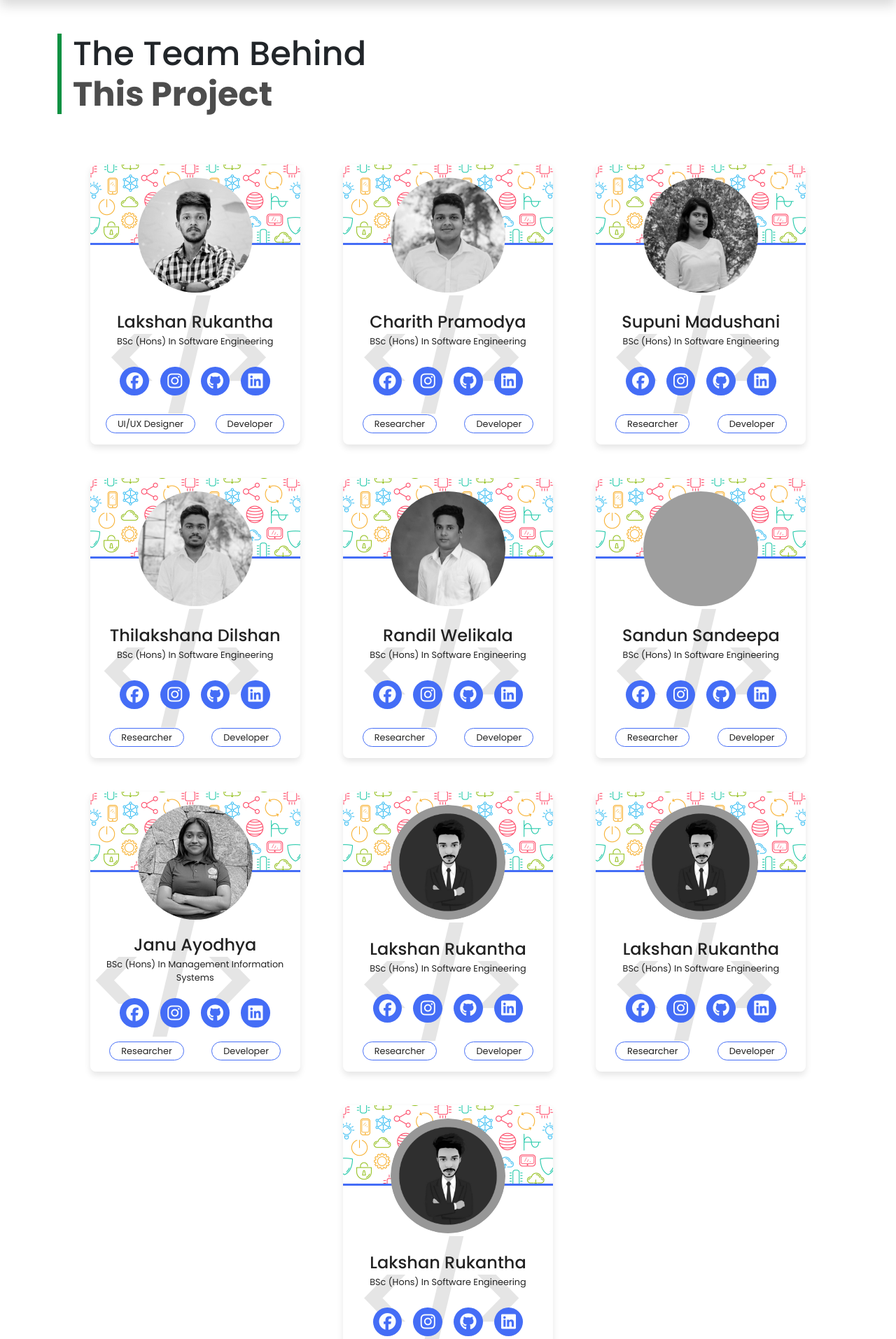
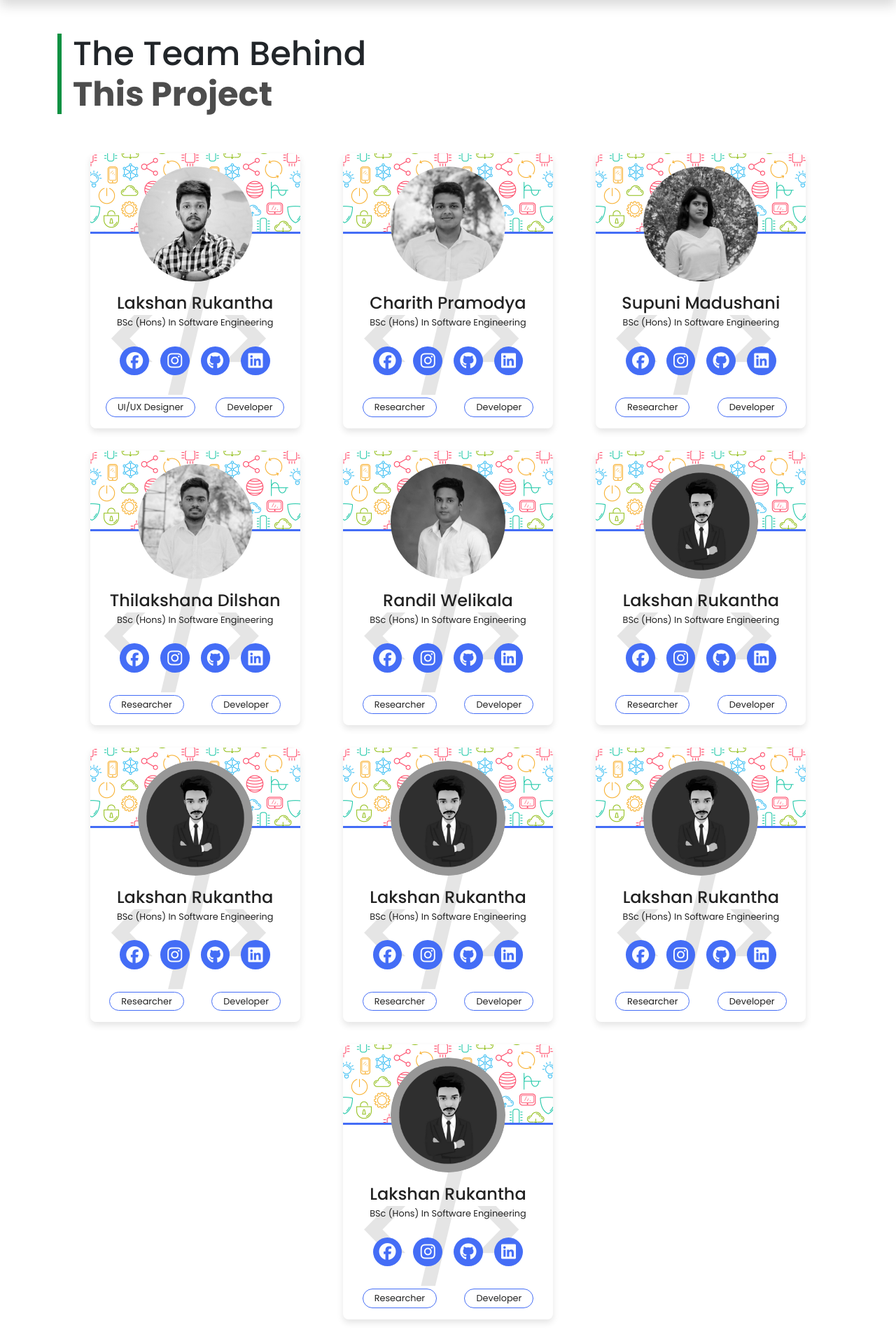
Before and after one commit to LakshanRukantha/CeylonJobSeeker, a PHP site: page /about.html in a window 1280 px wide. Shown: the part 59-1972 px from the top of the page at 70% size. Run offline with PHP 8.4, Linux system fonts and the light colour scheme; some libraries are stand-ins or nearby versions; grey boxes are pictures that could not be loaded.

Commit message:
Revert "change"
This reverts commit 1bac6acbef8fd4b946dc5be32ae2f858f6886d84, reversing
changes made to 3378b3a900383ff8fbcb1dd216084dc604eda663.

```diff
--- a/about.html
+++ b/about.html
@@ -73,7 +73,7 @@
         <div class="container developers-section">
           <div class="row">
             <!-- Card 01 Start -->
-            <div class="col-12 col-xl-4 col-md-6 card-item">
+            <div class="col-12 col-lg-4 col-md-6 card-item">
               <div class="profile-card">
                 <div class="image">
                   <img
@@ -112,7 +112,7 @@
             </div>
             <!-- Card 01 End -->
             <!-- Card 02 Start -->
-            <div class="col-12 col-xl-4 col-md-6 card-item">
+            <div class="col-12 col-lg-4 col-md-6 card-item">
               <div class="profile-card">
                 <div class="image">
                   <img
@@ -151,7 +151,7 @@
             </div>
             <!-- Card 02 End -->
             <!-- Card 03 Start -->
-            <div class="col-12 col-xl-4 col-md-6 card-item">
+            <div class="col-12 col-lg-4 col-md-6 card-item">
               <div class="profile-card">
                 <div class="image">
                   <img
@@ -190,7 +190,7 @@
             </div>
             <!-- Card 03 End -->
             <!-- Card 04 Start -->
-            <div class="col-12 col-xl-4 col-md-6 card-item">
+            <div class="col-12 col-lg-4 col-md-6 card-item">
               <div class="profile-card">
                 <div class="image">
                   <img
@@ -229,7 +229,7 @@
             </div>
             <!-- Card 04 End -->
             <!-- Card 05 Start -->
-            <div class="col-12 col-xl-4 col-md-6 card-item">
+            <div class="col-12 col-lg-4 col-md-6 card-item">
               <div class="profile-card">
                 <div class="image">
                   <img
@@ -268,18 +268,18 @@
             </div>
             <!-- Card 05 End -->
             <!-- Card 06 Start -->
-            <div class="col-12 col-xl-4 col-md-6 card-item">
+            <div class="col-12 col-lg-4 col-md-6 card-item">
               <div class="profile-card">
                 <div class="image">
                   <img
-                    src="./assets/images/about/developers/sandun-sandeepa.jpg"
-                    alt="Sandun Sandeepa"
+                    src="./assets/images/about/developers/profile.png"
+                    alt=""
                     class="profile-img"
                   />
                 </div>
                 <div class="text-data">
                   <h1 class="bg-code-tag">&lt;/&gt;</h1>
-                  <span class="name">Sandun Sandeepa</span>
+                  <span class="name">Lakshan Rukantha</span>
                   <span class="sub-title"
                     >BSc (Hons) In Software Engineering</span
                   >
@@ -307,20 +307,20 @@
             </div>
             <!-- Card 06 End -->
             <!-- Card 07 Start -->
-            <div class="col-12 col-xl-4 col-md-6 card-item">
+            <div class="col-12 col-lg-4 col-md-6 card-item">
               <div class="profile-card">
                 <div class="image">
                   <img
-                    src="./assets/images/about/developers/janu-ayodhya.png"
-                    alt="Janu Ayodhya"
+                    src="./assets/images/about/developers/profile.png"
+                    alt=""
                     class="profile-img"
                   />
                 </div>
                 <div class="text-data">
                   <h1 class="bg-code-tag">&lt;/&gt;</h1>
-                  <span class="name">Janu Ayodhya</span>
+                  <span class="name">Lakshan Rukantha</span>
                   <span class="sub-title"
-                    >BSc (Hons) In Management Information Systems</span
+                    >BSc (Hons) In Software Engineering</span
                   >
                 </div>
                 <div class="media-buttons">
@@ -346,7 +346,7 @@
             </div>
             <!-- Card 07 End -->
             <!-- Card 08 Start -->
-            <div class="col-12 col-xl-4 col-md-6 card-item">
+            <div class="col-12 col-lg-4 col-md-6 card-item">
               <div class="profile-card">
                 <div class="image">
                   <img
@@ -385,7 +385,7 @@
             </div>
             <!-- Card 08 End -->
             <!-- Card 09 Start -->
-            <div class="col-12 col-xl-4 col-md-6 card-item">
+            <div class="col-12 col-lg-4 col-md-6 card-item">
               <div class="profile-card">
                 <div class="image">
                   <img
@@ -424,7 +424,7 @@
             </div>
             <!-- Card 09 End -->
             <!-- Card 10 Start -->
-            <div class="col-12 col-xl-4 col-md-6 card-item">
+            <div class="col-12 col-lg-4 col-md-6 card-item">
               <div class="profile-card">
                 <div class="image">
                   <img
--- a/categories.php
+++ b/categories.php
@@ -12,7 +12,7 @@
     />
     <link rel="stylesheet" href="./styles/main.css" />
     <link rel="stylesheet" href="./styles/category.css"/>
-    <title>Job Categories</title>
+    <title>Categories</title>
   </head>
   <body>
     <div class="main-wrapper">
@@ -60,9 +60,7 @@
       </nav>
       <!-- Navbar End -->
       <!-- Hero Section Start -->
-      <div class="container mt-5">
-        <h2 class="section-title">Job Categories</h2>
-      </div>
+
         <!-- cards section start -->
         <div class="row">
           <div class="card col-md-4 col-lg-12">
--- a/styles/about.css
+++ b/styles/about.css
@@ -1,6 +1,6 @@
 .developers-section {
-  display: flex;
-  align-items: center;
+  display: block;
+  margin: 0 auto;
 }
 
 .developers-section .row {
@@ -15,19 +15,15 @@
   display: flex;
   align-items: center;
   justify-content: center;
-  flex-direction: column;
-  margin-top: 3rem;
+  margin-top: 2rem;
 }
 
 .profile-card {
   display: flex;
   flex-direction: column;
   align-items: center;
-  justify-content: space-between;
   min-width: 300px;
   width: 300px;
-  min-height: 400px;
-  height: 400px;
   overflow: hidden;
   border-radius: 0.5rem;
   padding: 1rem;
@@ -51,16 +47,14 @@
   position: relative;
   display: block;
   margin: 0 auto;
-  min-height: 170px;
-  min-width: 170px;
+  height: 170px;
+  width: 170px;
   border-radius: 50%;
   margin-bottom: 10px;
 }
 .image .profile-img {
-  max-height: 170px;
   height: 100%;
   width: 100%;
-  max-width: 170px;
   filter: grayscale(100%);
   object-fit: cover;
   border-radius: 50%;
@@ -112,7 +106,7 @@
 .profile-card .media-buttons {
   display: flex;
   align-items: center;
-  margin-top: 1rem;
+  margin-top: 1.5rem;
   margin-bottom: 1rem;
 }
 .media-buttons .link {
@@ -150,6 +144,7 @@
   justify-content: space-around;
   width: 100%;
   flex-direction: row;
+  margin-top: 1rem;
   gap: 1rem;
 }
 
```
Also changed, not shown: contact.html (+35 -66 lines), styles/contact.css (+39 -34 lines), assets/images/about/developers/Janu-Ayodhya.jpg (renamed from assets/images/about/developers/janu-ayodhya.png).
